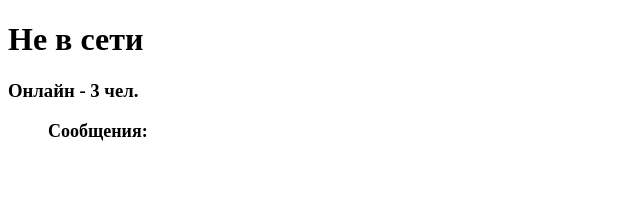
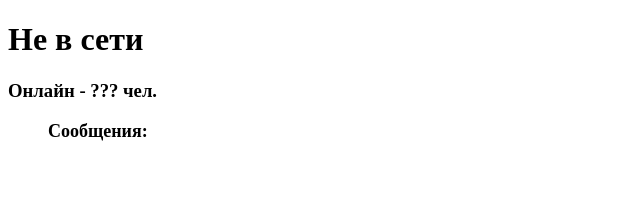
Before and after one commit to Fedos16/Chat, a website: page index.html in a window 1280 px wide. Shown: the top 205 px of the page, 0-640 px from the left. Drawn offline with Linux system fonts and the light colour scheme.

Commit message:
Test Chat

```diff
--- a/index.html
+++ b/index.html
@@ -6,7 +6,7 @@
 </head>
 <body>
     <h1 id="status">Статус</h1>
-    <h3 id="colPeople">Онлайн - 3 чел.</h3>
+    <h3 id="colPeople">Онлайн - ??? чел.</h3>
     <ul style="list-style: none;" id="mess">
         <li style="padding-bottom: 20px; font-size: 18px; font-weight: bold;">Сообщения:</li>
     </ul>
```
